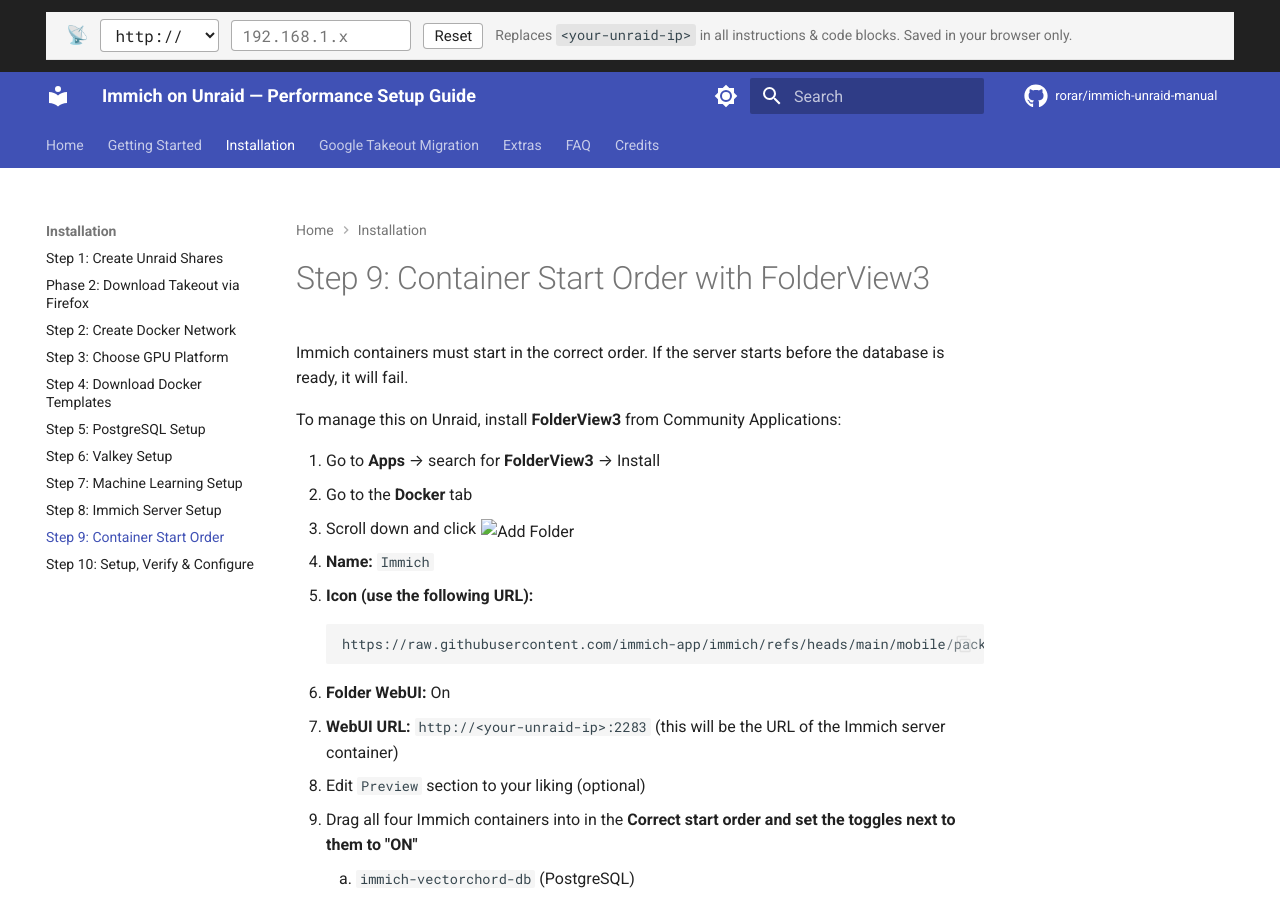
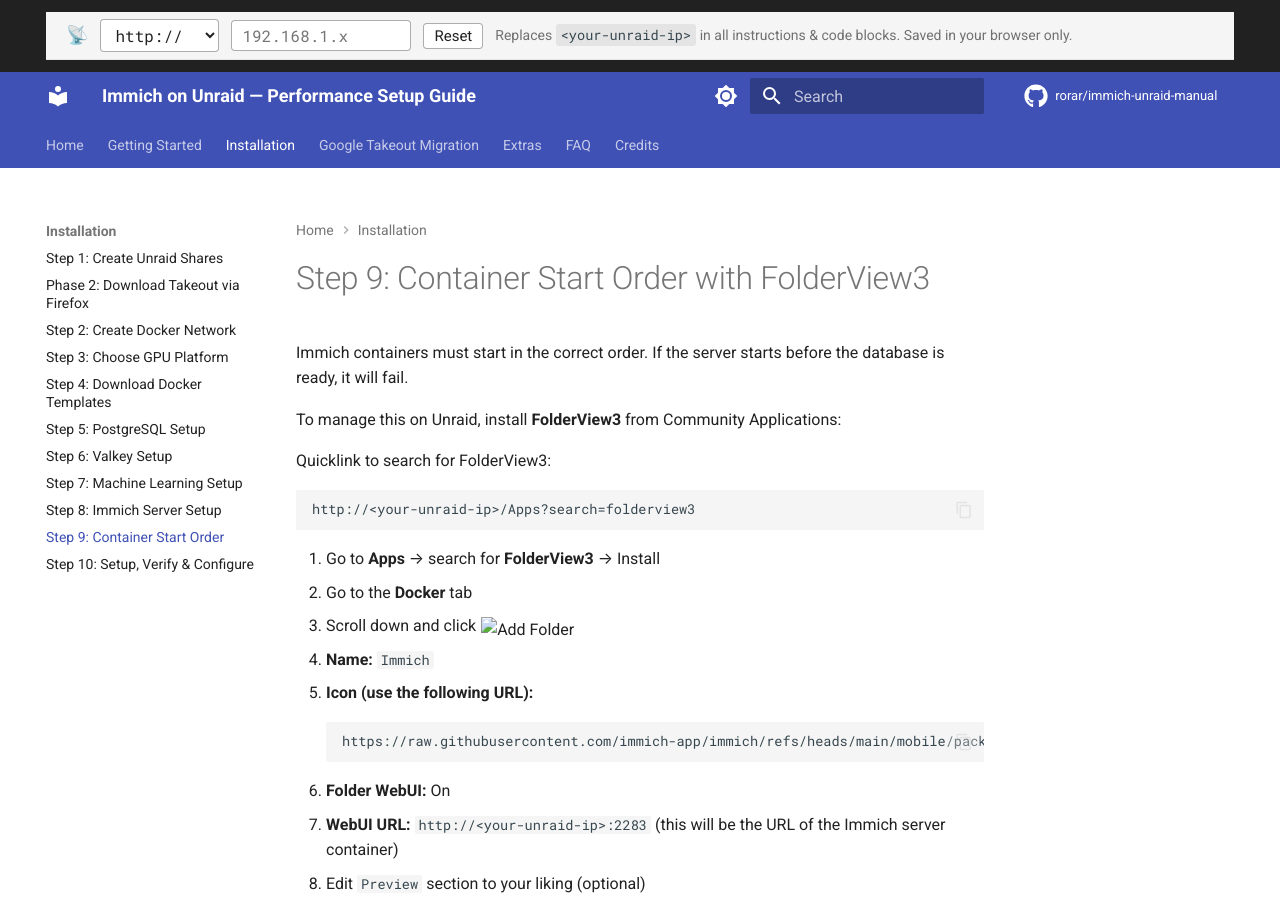
Before and after one commit to rorar/immich-unraid-manual, an MkDocs documentation site: the page built from docs/container-start-order-folderview3.md, in a window 1280 px wide and 900 px high. Built offline with MkDocs 1.6.1 and Material for MkDocs 9.7.7, drawn with Linux system fonts in a browser that asks for light colours; comment, search, counter and statistics services are not loaded.

Commit message:
docs: add FolderView3 Apps search quicklink to Step 9
Co-Authored-By: Claude Opus 4.6 (1M context) <noreply@anthropic.com>

````diff
--- a/docs/container-start-order-folderview3.md
+++ b/docs/container-start-order-folderview3.md
@@ -3,6 +3,12 @@
 Immich containers must start in the correct order. If the server starts before the database is ready, it will fail.
 
 To manage this on Unraid, install **FolderView3** from Community Applications:
+
+Quicklink to search for FolderView3:
+
+```
+http://<your-unraid-ip>/Apps?search=folderview3
+```
 
 1. Go to **Apps** → search for **FolderView3** → Install
 2. Go to the **Docker** tab
````
